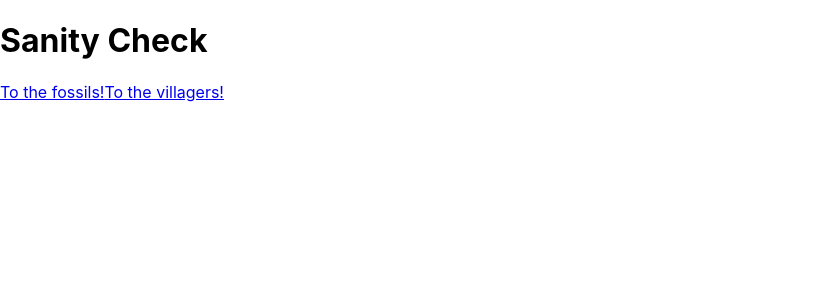
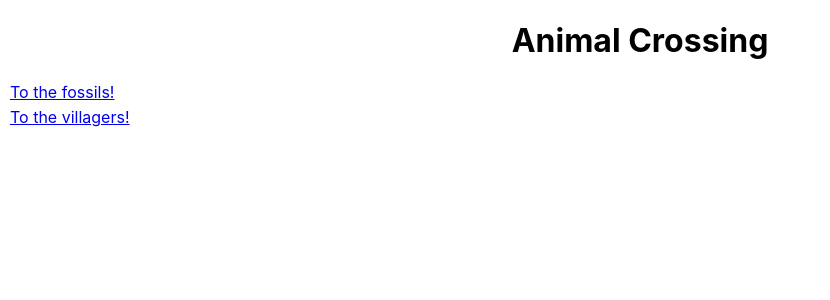
Before and after one commit to Jana-P1/animal-crossing-api, a React (Create React App) app: page / in a window 1280 px wide. Shown: the top 300 px of the page, without its empty margins (0-830 px from the left). Built offline with nearby package versions, Linux system fonts and the light colour scheme.

Commit message:
Adds more styling:

```diff
--- a/src/App.css
+++ b/src/App.css
@@ -22,3 +22,14 @@
 .fossil > p {
   text-align: left;
 }
+
+.links {
+  display: flex;
+  flex-direction: column;
+  gap: 5px;
+  margin: 10px;
+}
+
+h1, h2 {
+  text-align: center;
+}
--- a/src/App.js
+++ b/src/App.js
@@ -7,9 +7,11 @@
 function App() {
   return (
     <>
-      <h1>Sanity Check</h1>
-      <a href='/fossils'>To the fossils!</a>
-      <a href='/villagers'>To the villagers!</a>
+      <h1>Animal Crossing</h1>
+      <div className='links'>
+        <a href='/fossils'>To the fossils!</a>
+        <a href='/villagers'>To the villagers!</a>
+      </div>
       <Routes>
         <Route path='/fossils' element={<FossilList />} />
         <Route path='/villagers' element={<VillagerList />} />
```
